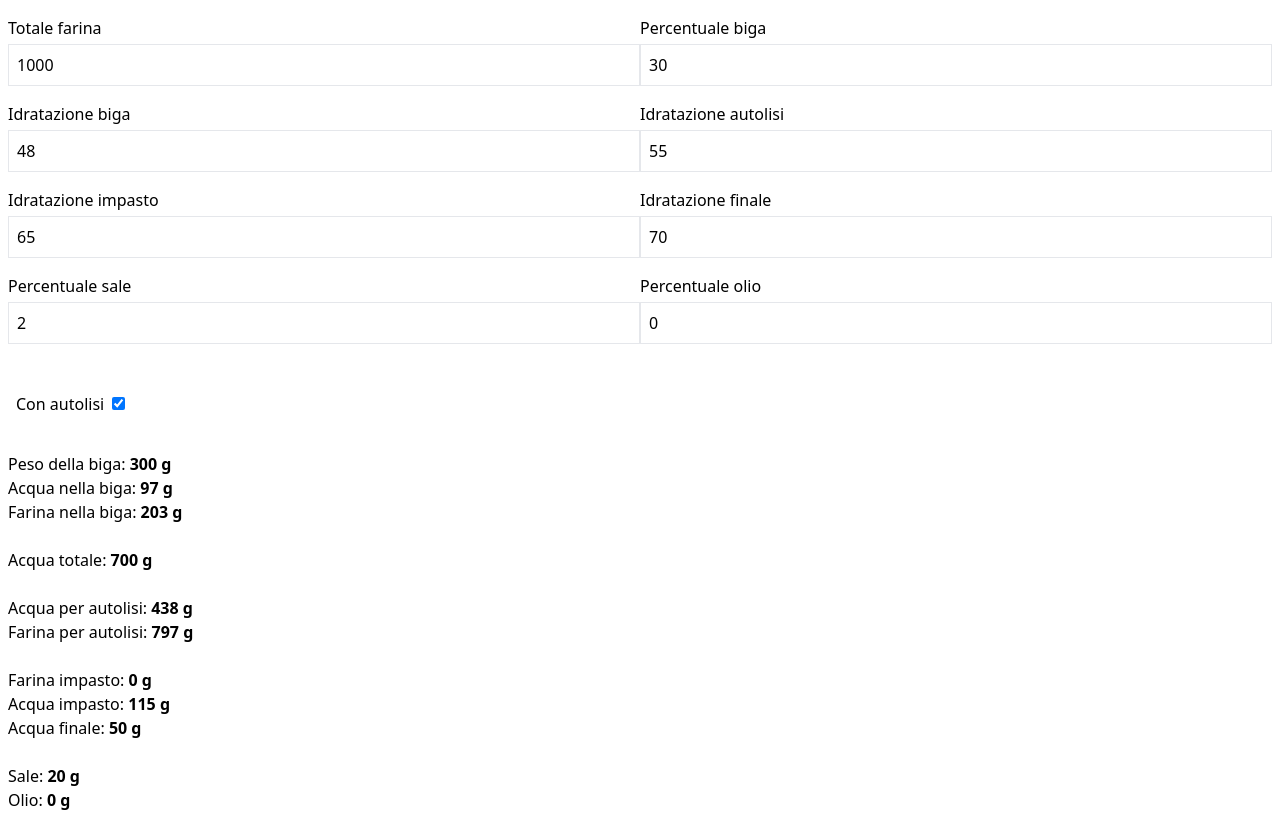
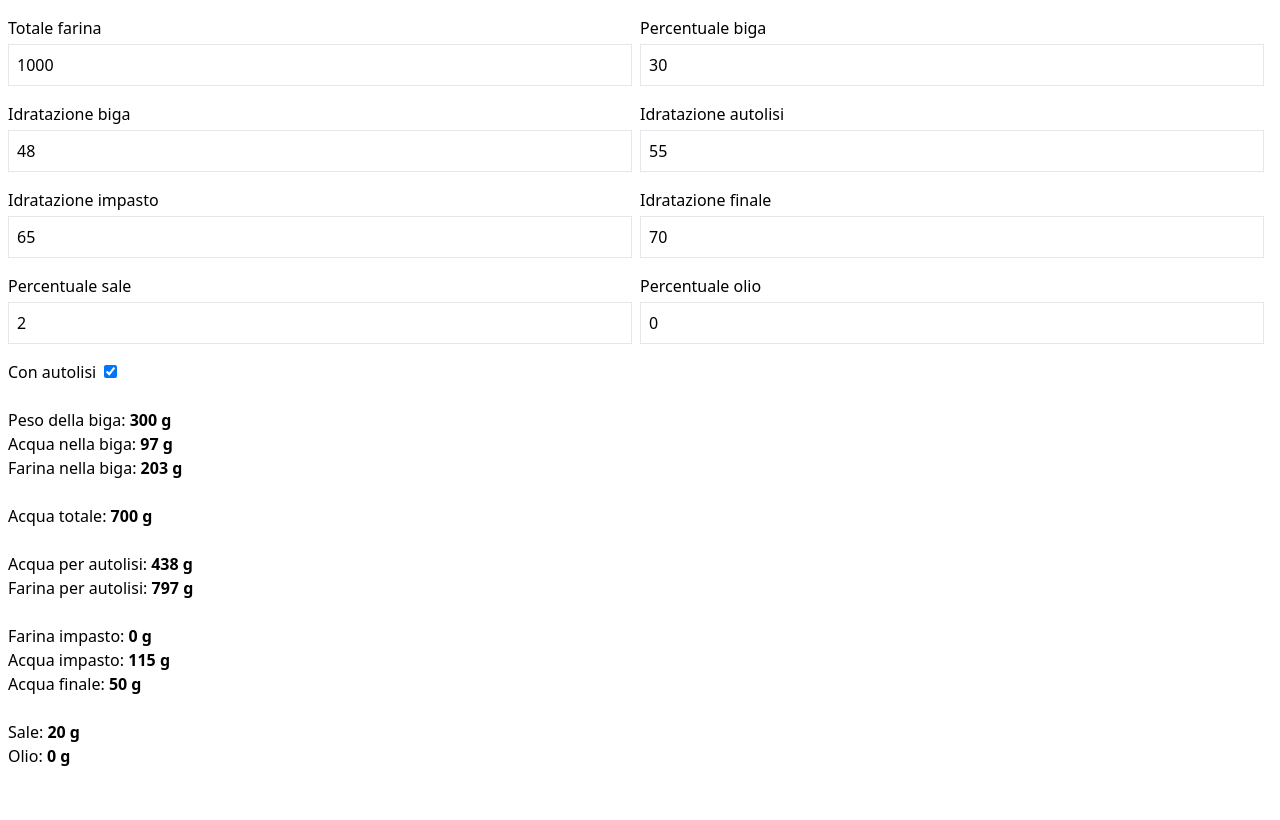
Before and after one commit to simentesempre/biga, a React (Create React App) app: page / in a window 1280 px wide. Built offline with nearby package versions, Linux system fonts and the light colour scheme.

Commit message:
Fixes layout

```diff
--- a/src/components/Biga.js
+++ b/src/components/Biga.js
@@ -106,7 +106,7 @@ const Biga = () => {
                 <Element nome="percentualeSale" label="Percentuale sale" value={input.percentualeSale} handle={handleChange} min={0} max={5} step="0.1" />
                 <Element nome="percentualeOlio" label="Percentuale olio" value={input.percentualeOlio} handle={handleChange} min={0} max={10} step="0.1" />
                 <div className="flex my-2 w-6/12">
-                    <label className="w-full mb-1 mt-6 p-2">Con autolisi
+                    <label className="w-full">Con autolisi
                         <input
                             className="ml-2"
                             type="checkbox"
@@ -140,7 +140,7 @@ const Biga = () => {
 
 const Element = ({nome, label, value, handle, min, max, step=1}) => {
     return (
-        <div className="flex flex-col my-2 w-6/12">
+        <div className="flex flex-col my-2 w-6/12 pr-2">
             <label className="w-full mb-1">{label}</label>
             <input
                 className="w-full p-2 border"
```
Also changed, not shown: 1 other file (tests, documents, lock files or other folders).
